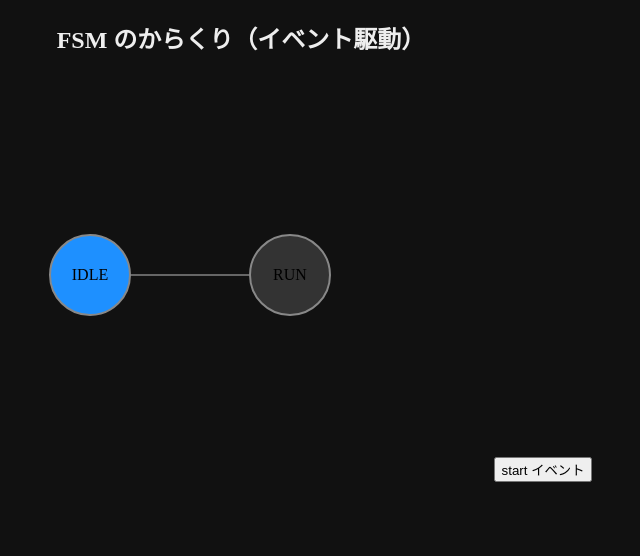
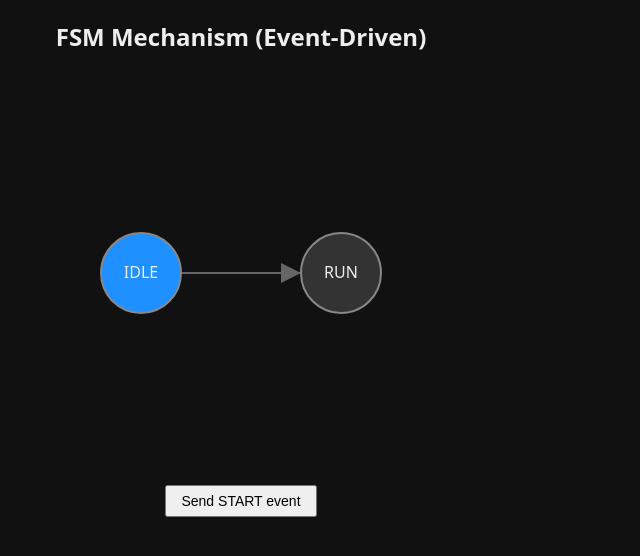
Before and after one commit to Samizo-AITL/aitl-animation-demos, a Jekyll site: the page demo/js-svg/fsm-visualizer.html, which Jekyll copies as it is, in a window 1280 px wide. Shown: the top 556 px of the page, without its empty margins (399-1039 px from the left). Built offline with Jekyll 4.4.1, drawn with Linux system fonts in a browser that asks for light colours.

Commit message:
Update fsm-visualizer.html

```diff
--- a/demo/js-svg/fsm-visualizer.html
+++ b/demo/js-svg/fsm-visualizer.html
@@ -1,46 +1,101 @@
 <!DOCTYPE html>
-<html lang="ja">
+<html lang="en">
 <head>
 <meta charset="UTF-8">
 <title>FSM Visualizer</title>
+
 <style>
-  body { background:#111; color:#eee; text-align:center; }
-  svg { width:600px; height:400px; }
+  body {
+    background: #111;
+    color: #eee;
+    text-align: center;
+    margin: 0;
+    font-family: system-ui, -apple-system, BlinkMacSystemFont, sans-serif;
+  }
 
-  .state { fill:#333; stroke:#888; stroke-width:2; }
-  .active { fill:#1e90ff; }
-  .transition { stroke:#666; stroke-width:2; fill:none; marker-end:url(#arrow); }
-  .event { fill:#ffcc00; }
+  h2 {
+    margin-top: 20px;
+    font-weight: 600;
+  }
+
+  svg {
+    width: 600px;
+    height: 400px;
+    margin: 0 auto;
+    display: block;
+  }
+
+  .state {
+    fill: #333;
+    stroke: #888;
+    stroke-width: 2;
+  }
+
+  .active {
+    fill: #1e90ff;
+  }
+
+  .transition {
+    stroke: #666;
+    stroke-width: 2;
+    fill: none;
+    marker-end: url(#arrow);
+  }
+
+  .event {
+    fill: #ffcc00;
+  }
+
+  button {
+    margin: 12px 0 24px;
+    padding: 6px 14px;
+    font-size: 14px;
+    cursor: pointer;
+  }
 </style>
 </head>
 
 <body>
-<h2>FSM のからくり（イベント駆動）</h2>
+
+<h2>FSM Mechanism (Event-Driven)</h2>
 
 <svg viewBox="0 0 600 400">
   <defs>
-    <marker id="arrow" markerWidth="10" markerHeight="10" refX="10" refY="5"
+    <marker
+      id="arrow"
+      markerWidth="10"
+      markerHeight="10"
+      refX="10"
+      refY="5"
       orient="auto">
       <path d="M0,0 L10,5 L0,10 z" fill="#666"/>
     </marker>
   </defs>
 
-  <!-- Transitions -->
-  <path class="transition" d="M200,200 L400,200"/>
+  <!-- Transition -->
+  <path class="transition" d="M240,200 L360,200"/>
 
   <!-- States -->
   <circle id="IDLE" class="state active" cx="200" cy="200" r="40"/>
-  <text x="200" y="205" text-anchor="middle">IDLE</text>
+  <text x="200" y="205" text-anchor="middle" fill="#eee">IDLE</text>
 
   <circle id="RUN" class="state" cx="400" cy="200" r="40"/>
-  <text x="400" y="205" text-anchor="middle">RUN</text>
+  <text x="400" y="205" text-anchor="middle" fill="#eee">RUN</text>
 
-  <!-- Event -->
-  <circle id="event" class="event" cx="200" cy="200" r="6" visibility="hidden"/>
+  <!-- Event particle -->
+  <circle
+    id="event"
+    class="event"
+    cx="200"
+    cy="200"
+    r="6"
+    visibility="hidden"/>
 </svg>
 
-<button onclick="sendEvent()">start イベント</button>
+<button id="startBtn">Send START event</button>
 
-<script src="../assets/fsm-visualizer.js"></script>
+<!-- IMPORTANT: correct relative path -->
+<script src="../../assets/js/fsm-visualizer.js"></script>
+
 </body>
 </html>
```
